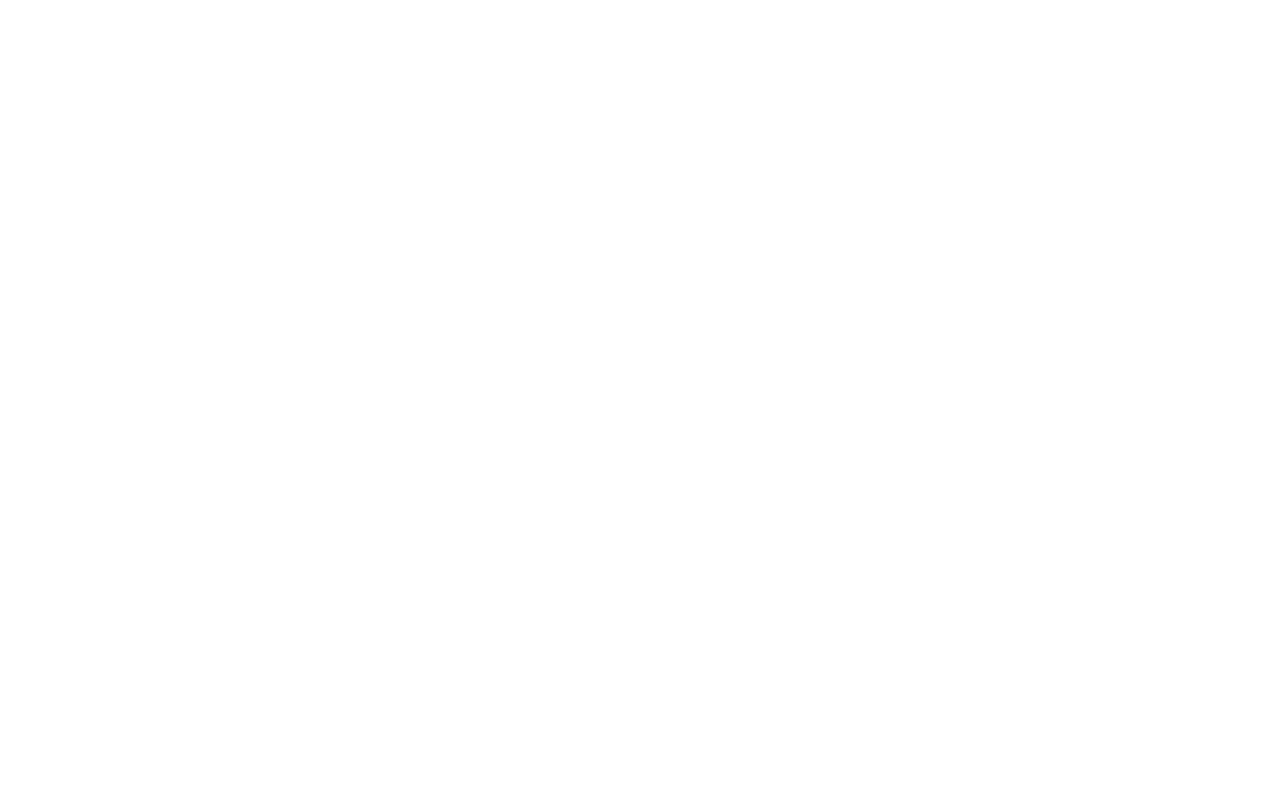
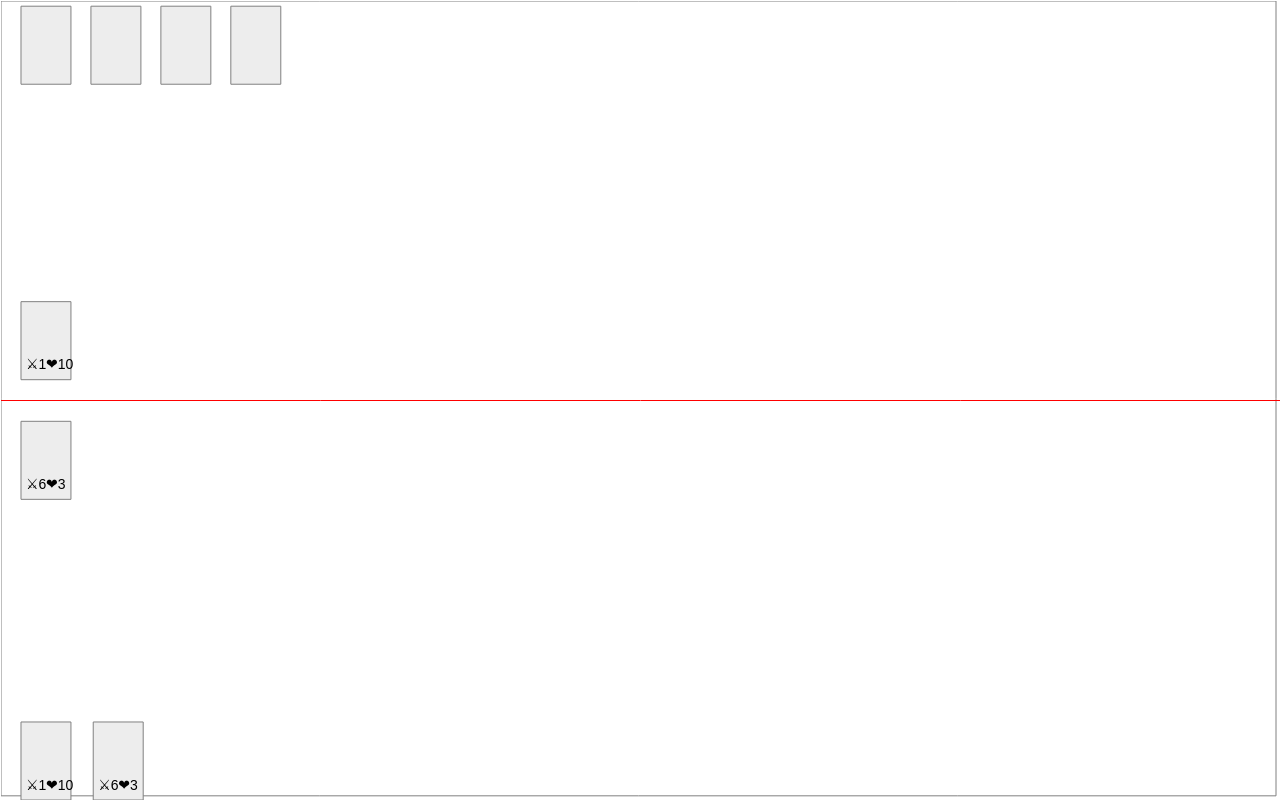
Before and after one commit to Zaspire/Valhalla, a plain HTML site: page client/www/game.html in a window 1280 px wide. Drawn offline with Linux system fonts and the light colour scheme.

Commit message:
part of game ui

```diff
--- a/client/www/game.html
+++ b/client/www/game.html
@@ -9,7 +9,7 @@
         <title>Game UI</title>
         <script type="text/javascript" src="third_party/paper-full.min.js"></script>
     </head>
-    <body>
+    <body style="margin: 1px !important;">
       <canvas id="myCanvas" resize></canvas>
       <script type="text/paperscript" src="game.js" canvas="myCanvas"></script>
     </body>
--- a/client/www/game.js
+++ b/client/www/game.js
@@ -1,3 +1,150 @@
+var SCREEN_WIDTH = 1280;
+var SCREEN_HEIGHT = 768;
+
+function createCard(damage, health) {
+    var group = new Group();
+
+    var border = new Path.Rectangle(new Rectangle(new Point(0, 0), new Size(50, 75)));
+    border.fillColor="#ededed";
+    border.strokeColor="#808080";
+    border.strokeWidth = 1;
+    group.addChild(border);
+
+if (damage !== undefined) {
+    var dTxt = new PointText(new Point(5,65));
+    dTxt.content = '\u2694' + damage;
+    dTxt.characterStyle= {
+        font:"Courier",
+        fontSize:14,
+        fillColor:"#000000"
+    }
+    dTxt.paragraphStyle = {
+        justification:"left"
+    };
+    group.addChild(dTxt);
+}
+if (health !== undefined) {
+    var hTxt = new PointText(new Point(25,65));
+    hTxt.content = '\u2764' + health;
+    hTxt.characterStyle= {
+        font:"Courier",
+        fontSize:14,
+        fillColor:"#000000"
+    }
+    hTxt.paragraphStyle = {
+        justification:"left"
+    };
+    group.addChild(hTxt);
+}
+    return group;
+}
+
+function State() {
+    this.opponentCardsCount = 0;
+    this.playerHand = [];
+    this.cardsOnTable = [];
+    this.myTurn = false;
+
+    project.view.onResize = this._onResize.bind(this);
+}
+
+State.prototype = {
+    _onResize: function() {
+/*        console.log(project.view.bounds);
+console.log(view.bounds.width);
+console.log(this._all);
+        if (this._all)
+            this._all.scale((view.bounds.width / SCREEN_WIDTH) / this._all.scaling.x, (view.bounds.height / SCREEN_HEIGHT) / this._all.scaling.y);*/
+        this.refresh();
+    },
+
+    refresh: function() {
+        project.clear();
+
+        this._all = new Group();
+        this._all.pivot = this._all.bounds.topLeft;
+        this._all.position = [0,0];
+
+        var bg = new Path.Rectangle(new Rectangle(new Point(0, 0), new Size(SCREEN_WIDTH -4 , SCREEN_HEIGHT -4)));
+        bg.fillColor="#ffffff";
+        bg.strokeColor="#808080";
+        bg.strokeWidth = 1;
+        this._all.addChild(bg);
+
+        var x = 20;
+
+        var self = this;
+        function createCb(id) {
+            return function(event) {
+                for (var i = 0; i < self.playerHand.length; i++) {
+                    if (self.playerHand[i].id == id)
+                        break;
+                }
+                self.cardsOnTable.push(self.playerHand[i]);
+                self.playerHand.splice(i, 1);
+                self.refresh();
+            };
+        }
+        for (var i = 0; i < this.playerHand.length; i++) {
+            var card = createCard(this.playerHand[i].damage, this.playerHand[i].health);
+
+            this._all.addChild(card);
+            card.pivot = card.bounds.topLeft;
+            card.position.x = x;
+            card.position.y = SCREEN_HEIGHT - card.bounds.height;
+            x += card.bounds.width + 20;
+
+            if (this.myTurn) {
+                card.onMouseDown = createCb(this.playerHand[i].id);
+            }
+        }
+        x = 20;
+        for (var i = 0; i < this.opponentCardsCount; i++) {
+            var card = createCard();
+
+            this._all.addChild(card);
+            card.pivot = card.bounds.topLeft;
+            card.position.x = x;
+            card.position.y = 5;
+            x += card.bounds.width + 20;
+        }
+        var midLine = new Path.Line(new Point(0, SCREEN_HEIGHT / 2), new Point(SCREEN_WIDTH, SCREEN_HEIGHT / 2));
+        midLine.strokeColor = 'red';
+        this._all.addChild(midLine);
+
+        var x1 = 20, x2 = 20;
+        for (var i = 0; i < this.cardsOnTable.length; i++) {
+            var desc = this.cardsOnTable[i];
+            var card = createCard(desc.damage, desc.health);
+
+            var dy;
+            this._all.addChild(card);
+            if (desc.mine) {
+                card.pivot = card.bounds.bottomLeft;
+                card.position.x = x1;
+                x1 += card.bounds.width + 20;
+                dy = -20;
+            } else {
+                card.pivot = card.bounds.topLeft;
+                card.position.x = x2;
+                x2 += card.bounds.width + 20;
+                dy = 20;
+            }
+
+            card.position.y = SCREEN_HEIGHT / 2 + dy;
+        }
+        this._x1 = x1;
+        this._all.scale(view.bounds.width / SCREEN_WIDTH, view.bounds.height / SCREEN_HEIGHT);
+    }
+};
+
+var state = new State();
+state.playerHand = [{damage: 1, health: 10, id: 1}, {damage: 6, health: 3, id: 2}];
+state.cardsOnTable = [{damage: 1, health: 10, mine: true}, {damage: 6, health: 3}];
+state.opponentCardsCount = 4;
+state.myTurn = true;
+state.refresh();
+
 function onMouseDown(event) {
     if (event.item)
         return;
```
Also changed, not shown: client/www/matchmaking.html (+2 -2 lines).
